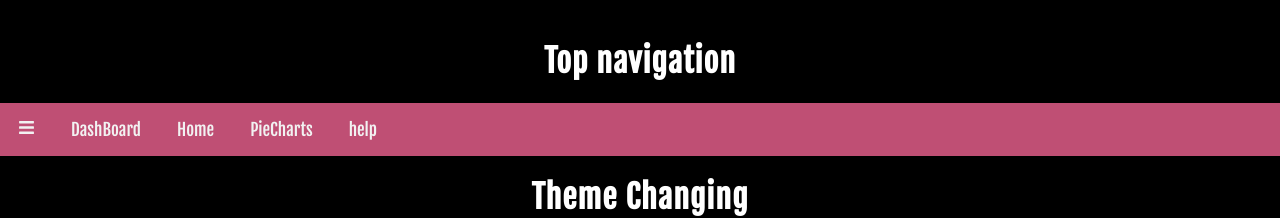
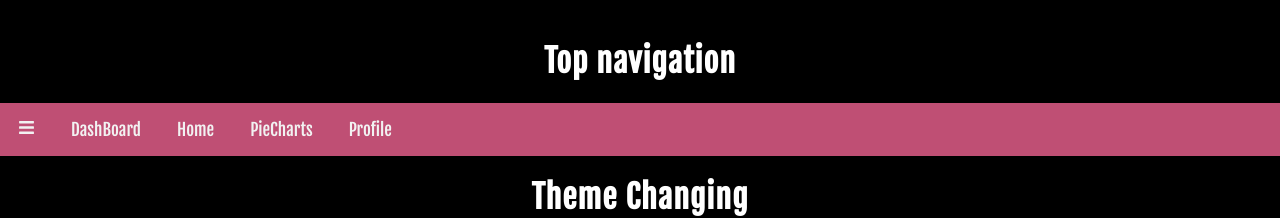
Before and after one commit to Heshan-kavi/dotnet-api-react-app, a React (Create React App) app: page / in a window 1280 px wide. Shown: the top 218 px of the page. Built offline with nearby package versions, Linux system fonts and the light colour scheme.

Commit message:
done relevant chnages

```diff
--- a/src/App.js
+++ b/src/App.js
@@ -9,6 +9,7 @@ import { PrimaryButton } from './Shared/Components/Buttons';
 import DashBoard from './Pages/Dashboard';
 import TopNavigation from './Shared/Components/TopNavigation';
 import AllPieCharts from './Pages/AllPieCharts';
+import UserProfile from './Pages/UserProfile';
 
 function App() {
 
@@ -43,6 +44,7 @@ function App() {
           <Route path='/dashboard' element={<DashBoard themeToUse={currentTheme}/>}/>
           <Route path='/home' element={<Main themeToUse={currentTheme}/>}/>
           <Route path='/piecharts' element={<AllPieCharts themeToUse={currentTheme}/>}/>
+          <Route path='/userprofile' element={<UserProfile themeToUse={currentTheme}/>}/>
         </Routes>
       </BrowserRouter>
     </>
--- /dev/null
+++ b/src/Pages/UserProfile.js
@@ -0,0 +1,11 @@
+import React from "react";
+
+function UserProfile(){
+    return (
+        <>
+
+        </>
+    )
+}
+
+export default UserProfile;
--- a/src/Shared/Components/TopNavigation.js
+++ b/src/Shared/Components/TopNavigation.js
@@ -50,7 +50,7 @@ function TopNavigation(){
             <LinkTag to="/dashboard">DashBoard</LinkTag>
             <LinkTag to="/home">Home</LinkTag>
             <LinkTag to="/piecharts">PieCharts</LinkTag>
-            <AnchorTag href="#news">help</AnchorTag>
+            <LinkTag to="/userprofile">Profile</LinkTag>
             <Outlet/>
       </TopNavigationBar>
     );
```
